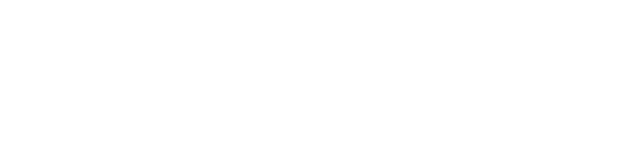
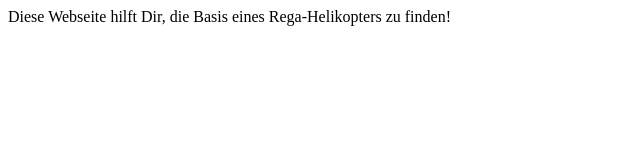
Before and after one commit to davidcroll/rega, a plain HTML site: page index.html in a window 1280 px wide. Shown: the whole page, without its empty margins (0-640 px from the left). Drawn offline with Linux system fonts and the light colour scheme.

Commit message:
Update index.html

```diff
--- a/index.html
+++ b/index.html
@@ -4,6 +4,8 @@
 
   </head>
   <body>
+
+    Diese Webseite hilft Dir, die Basis eines Rega-Helikopters zu finden!
     <script language="javascript">
 
 
```
